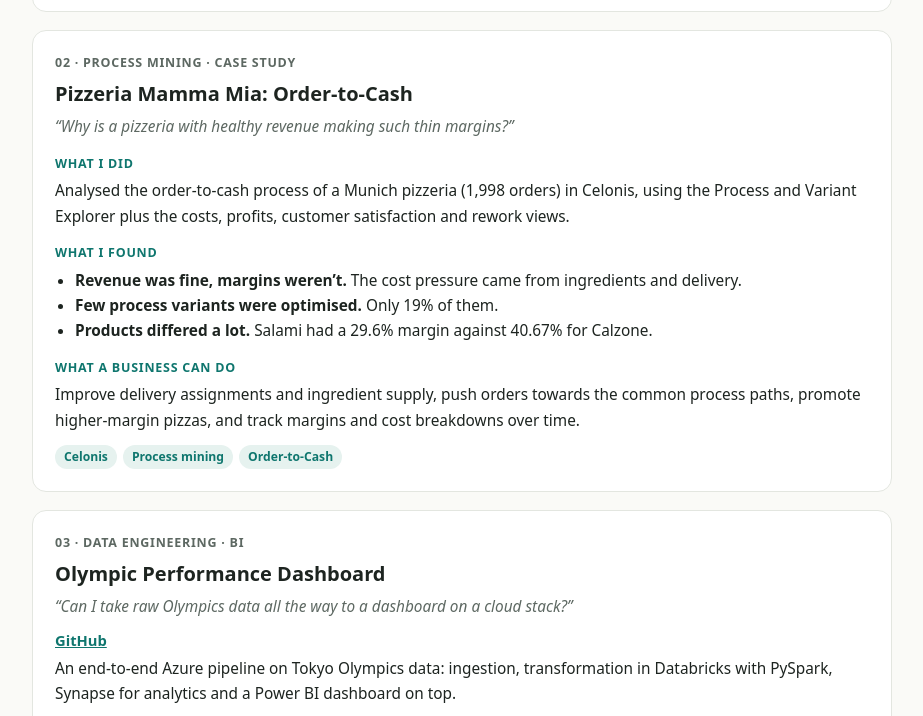
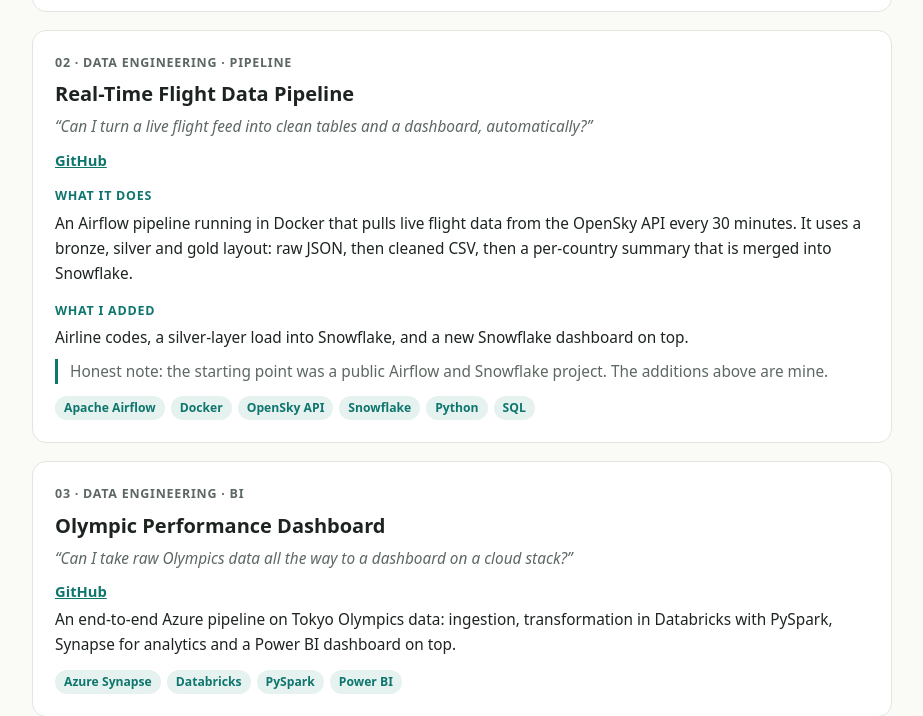
Before and after one commit to ImaadShaikh/ImaadShaikh.github.io, a plain HTML site: page index.html in a window 1280 px wide. Shown: the part 1273-1989 px from the top of the page, without its empty margins (178-1101 px from the left). Drawn offline with Linux system fonts and the light colour scheme.

Commit message:
Add files via upload

```diff
--- a/index.html
+++ b/index.html
@@ -104,20 +104,16 @@ footer{margin:56px 0 32px;color:var(--muted);font-size:.85rem}
 </article>
 
 <article class="proj">
-<div class="k">02 · Process Mining · Case study</div>
-<h3>Pizzeria Mamma Mia: Order-to-Cash</h3>
-<p class="q">“Why is a pizzeria with healthy revenue making such thin margins?”</p>
-<h4>What I did</h4>
-<p>Analysed the order-to-cash process of a Munich pizzeria (1,998 orders) in Celonis, using the Process and Variant Explorer plus the costs, profits, customer satisfaction and rework views.</p>
-<h4>What I found</h4>
-<ul>
-<li><b>Revenue was fine, margins weren’t.</b> The cost pressure came from ingredients and delivery.</li>
-<li><b>Few process variants were optimised.</b> Only 19% of them.</li>
-<li><b>Products differed a lot.</b> Salami had a 29.6% margin against 40.67% for Calzone.</li>
-</ul>
-<h4>What a business can do</h4>
-<p>Improve delivery assignments and ingredient supply, push orders towards the common process paths, promote higher-margin pizzas, and track margins and cost breakdowns over time.</p>
-<div class="tags"><span>Celonis</span><span>Process mining</span><span>Order-to-Cash</span></div>
+<div class="k">02 · Data Engineering · Pipeline</div>
+<h3>Real-Time Flight Data Pipeline</h3>
+<p class="q">“Can I turn a live flight feed into clean tables and a dashboard, automatically?”</p>
+<div class="links"><a href="https://github.com/ImaadShaikh/Real-Time-Flight-Data-Pipeline-Airflow-Snowflake">GitHub</a></div>
+<h4>What it does</h4>
+<p>An Airflow pipeline running in Docker that pulls live flight data from the OpenSky API every 30 minutes. It uses a bronze, silver and gold layout: raw JSON, then cleaned CSV, then a per-country summary that is merged into Snowflake.</p>
+<h4>What I added</h4>
+<p>Airline codes, a silver-layer load into Snowflake, and a new Snowflake dashboard on top.</p>
+<p class="limit">Honest note: the starting point was a public Airflow and Snowflake project. The additions above are mine.</p>
+<div class="tags"><span>Apache Airflow</span><span>Docker</span><span>OpenSky API</span><span>Snowflake</span><span>Python</span><span>SQL</span></div>
 </article>
 
 <article class="proj">
@@ -179,7 +175,7 @@ footer{margin:56px 0 32px;color:var(--muted);font-size:.85rem}
 <div class="tl">
 <div><small>Now</small><h3>Looking for my first data / AI role</h3><p>Abu Dhabi. Building projects and applying to junior data and AI roles in the UAE.</p></div>
 <div><small>Certifications</small><h3>Snowflake SnowPro Core · Databricks Fundamentals · Celonis Rising Star (Business and Technical)</h3><p>Earned in 2025.</p></div>
-<div><small>Intern</small><h3>Data Analytics &amp; BI Intern</h3><p>Nokia Solutions and Networks · about 11 months.</p></div>
+<div><small>Internship</small><h3>Intern</h3><p>Nokia Solutions and Networks · about 11 months.</p></div>
 <div><small>Postgraduate</small><h3>MEng, Big Data Analytics</h3><p>Manipal Academy of Higher Education · First Class with Distinction (GPA 3.66/4.0).</p><div class="tags"><span>Machine Learning for Big Data</span><span>Applied Generative AI &amp; ML</span><span>Modern Databases for Big Data</span><span>Principles of Data Visualization</span><span>DevOps for Cloud</span></div></div>
 <div><small>Undergraduate</small><h3>BE, Mechanical Engineering</h3><p>Mangalore Institute of Technology and Engineering.</p></div>
 </div>
@@ -191,9 +187,9 @@ footer{margin:56px 0 32px;color:var(--muted);font-size:.85rem}
 <div class="sk">
 <div><h4>Analysis</h4><div class="tags"><span>Python</span><span>SQL</span><span>pandas</span><span>R</span></div></div>
 <div><h4>Machine learning</h4><div class="tags"><span>scikit-learn</span><span>K-Means clustering</span><span>Random Forest</span><span>Regression</span><span>Cluster validation</span></div></div><div><h4>BI &amp; visualisation</h4><div class="tags"><span>Power BI</span><span>Tableau</span><span>Celonis</span></div></div>
-<div><h4>Data engineering</h4><div class="tags"><span>Snowflake</span><span>Azure Synapse</span><span>Databricks</span><span>PySpark</span></div></div>
+<div><h4>Data engineering</h4><div class="tags"><span>Snowflake</span><span>Apache Airflow</span><span>Docker</span><span>Azure Synapse</span><span>Databricks</span><span>PySpark</span></div></div>
 <div><h4>GenAI (experimenting)</h4><div class="tags"><span>LlamaIndex</span><span>ChromaDB</span><span>Ollama</span><span>RAG</span><span>ReAct agents</span></div></div>
-<div><h4>Methods</h4><div class="tags"><span>EDA</span><span>Statistics</span><span>Process mining</span></div></div>
+<div><h4>Methods</h4><div class="tags"><span>EDA</span><span>Statistics</span></div></div>
 </div>
 </section>
 
```
